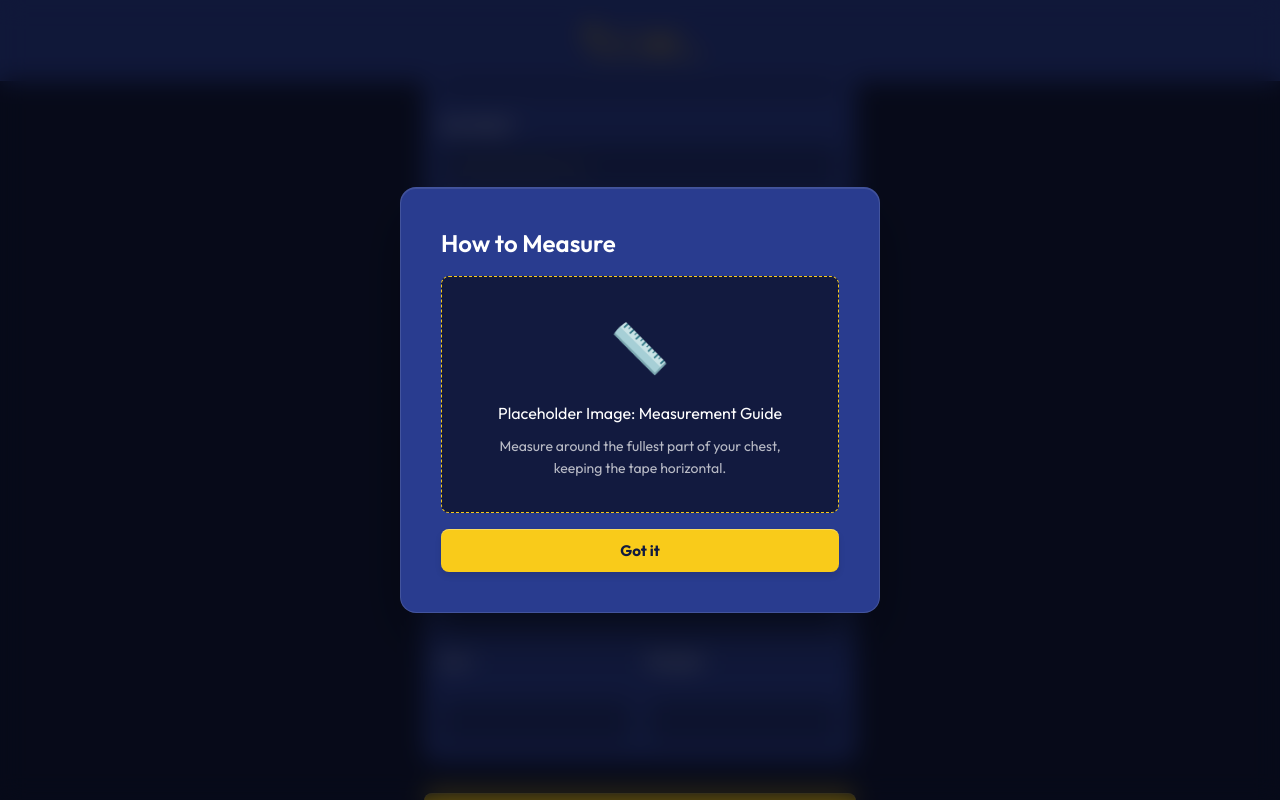
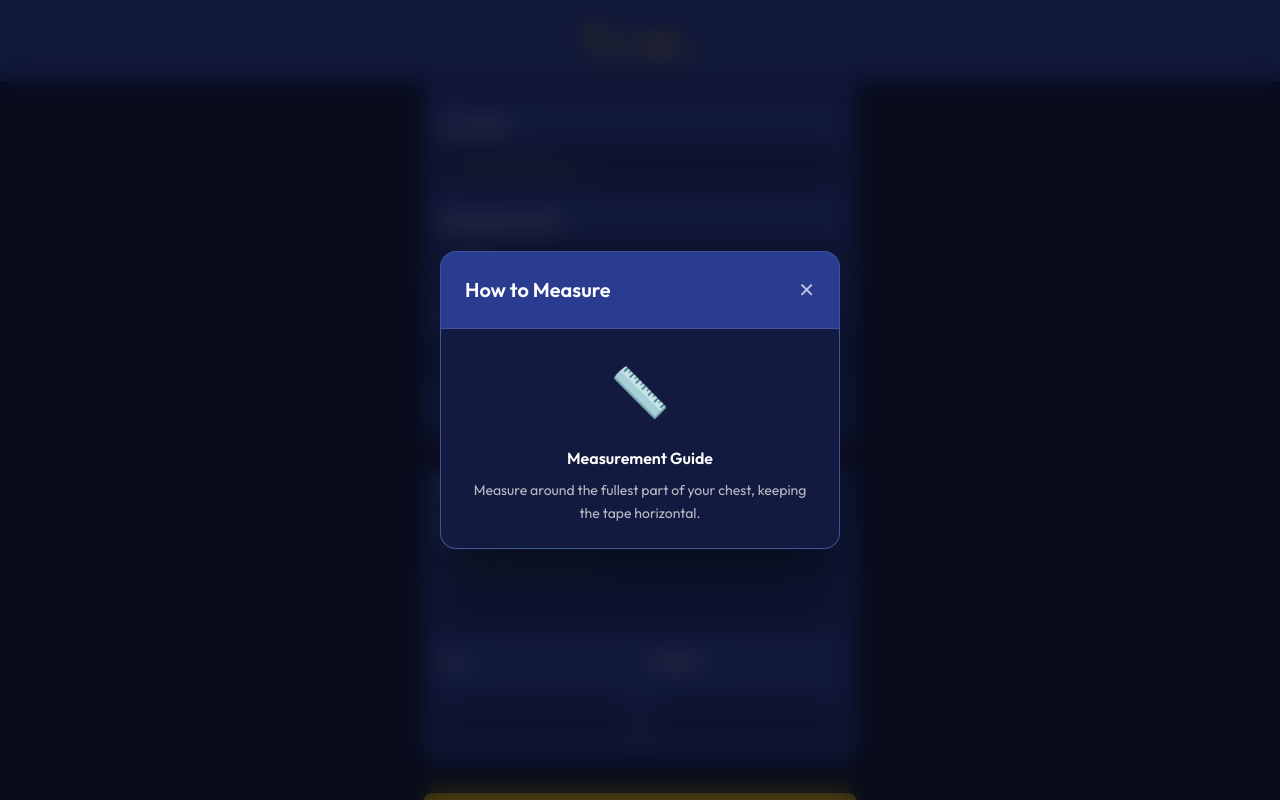
Before and after one commit to Kundan-23/gicl, a React (Vite) app: page /onboarding/step2 in a window 1280 px wide. Both pictures are taken after a click on the button "How to measure yourself?". Shown: the part 801-1601 px from the top of the page. Built offline with nearby package versions, Linux system fonts and the light colour scheme.

Commit message:
Fix jersey dropdown width, update kid sizes table chart, and fix subscription plan input UI

```diff
--- a/src/index.css
+++ b/src/index.css
@@ -212,6 +212,12 @@ textarea {
   background-color: rgba(0, 0, 0, 0.3);
 }
 
+/* Fix for unreadable native dropdown options */
+select.form-input option {
+  background-color: #121A3F; /* Deep Dark Navy */
+  color: #ffffff;
+}
+
 .form-error {
   font-size: 0.75rem;
   color: var(--error);
--- a/src/pages/Admin/PlayerConfig.jsx
+++ b/src/pages/Admin/PlayerConfig.jsx
@@ -115,20 +115,20 @@ const PlayerConfig = () => {
               <div style={{ display: 'flex', gap: '1rem' }}>
                 <div style={{ flex: 1 }}>
                   <label className="text-small text-secondary" style={{ display: 'block', marginBottom: '0.25rem' }}>Plan Name</label>
-                  <input type="text" value={newPlan.name} onChange={e => setNewPlan({...newPlan, name: e.target.value})} className="input-field" style={{ width: '100%', padding: '0.75rem' }} />
+                  <input type="text" value={newPlan.name} onChange={e => setNewPlan({...newPlan, name: e.target.value})} className="form-input" style={{ width: '100%', padding: '0.75rem' }} />
                 </div>
                 <div style={{ flex: 1 }}>
                   <label className="text-small text-secondary" style={{ display: 'block', marginBottom: '0.25rem' }}>Price (₹)</label>
-                  <input type="number" value={newPlan.price} onChange={e => setNewPlan({...newPlan, price: e.target.value})} className="input-field" style={{ width: '100%', padding: '0.75rem' }} />
+                  <input type="number" value={newPlan.price} onChange={e => setNewPlan({...newPlan, price: e.target.value})} className="form-input" style={{ width: '100%', padding: '0.75rem' }} />
                 </div>
               </div>
               <div>
                 <label className="text-small text-secondary" style={{ display: 'block', marginBottom: '0.25rem' }}>Features (comma separated)</label>
-                <input type="text" value={newPlan.features} onChange={e => setNewPlan({...newPlan, features: e.target.value})} className="input-field" style={{ width: '100%', padding: '0.75rem' }} />
+                <input type="text" value={newPlan.features} onChange={e => setNewPlan({...newPlan, features: e.target.value})} className="form-input" style={{ width: '100%', padding: '0.75rem' }} />
               </div>
               <div>
                 <label className="text-small text-secondary" style={{ display: 'block', marginBottom: '0.25rem' }}>Payment Terms & Conditions</label>
-                <textarea value={newPlan.terms} onChange={e => setNewPlan({...newPlan, terms: e.target.value})} className="input-field" style={{ width: '100%', padding: '0.75rem', height: '80px' }} />
+                <textarea value={newPlan.terms} onChange={e => setNewPlan({...newPlan, terms: e.target.value})} className="form-input" style={{ width: '100%', padding: '0.75rem', height: '80px' }} />
               </div>
               <div style={{ display: 'flex', gap: '1rem', justifyContent: 'flex-end' }}>
                 <button className="btn-secondary" onClick={() => setShowPlanForm(false)}>Cancel</button>
--- a/src/pages/PlayerOnboarding/Step2_BasicRegistration.jsx
+++ b/src/pages/PlayerOnboarding/Step2_BasicRegistration.jsx
@@ -48,6 +48,24 @@ const Step2_BasicRegistration = () => {
 
   const currentAge = parseInt(playerProfile.age || '0', 10);
   const isKidSize = currentAge > 0 && currentAge < 16;
+
+  // Myntra-styled kid age groups with measurements
+  const kidSizeData = [
+    { size: '6-7Y', chest: '31.0', length: '20.0', shoulder: '13.0' },
+    { size: '8-9Y', chest: '33.0', length: '21.0', shoulder: '13.0' },
+    { size: '9-10Y', chest: '35.0', length: '22.0', shoulder: '14.0' },
+    { size: '10-11Y', chest: '37.0', length: '24.0', shoulder: '14.0' },
+    { size: '11-12Y', chest: '39.0', length: '25.0', shoulder: '15.0' },
+    { size: '13-14Y', chest: '41.0', length: '26.0', shoulder: '16.0' },
+    { size: '15-16Y', chest: '43.0', length: '27.0', shoulder: '16.0' },
+  ];
+
+  const kidSizes = kidSizeData.map(k => k.size);
+
+  // If kid, use the hardcoded kid sizes. If adult, use the admin config sizes.
+  const displaySizes = currentAge > 0
+    ? (isKidSize ? kidSizes : jerseySizes.filter(size => !size.toLowerCase().includes('kid')))
+    : [];
 
   const handlePhotoUpload = (e) => {
     const file = e.target.files[0];
@@ -241,17 +259,34 @@ const Step2_BasicRegistration = () => {
             rules={{ required: 'Required' }}
             render={({ field }) => (
               <div className="form-group">
-                <label className="form-label">Jersey / T-Shirt Size *</label>
-                <select {...field} className="form-input">
-                  <option value="">--Select--</option>
-                  {jerseySizes.map(size => (
-                    <option key={size} value={size}>{size}</option>
-                  ))}
+                <div style={{ display: 'flex', justifyContent: 'space-between', alignItems: 'center' }}>
+                  <label className="form-label">
+                    {currentAge > 0 && isKidSize ? "SELECT SIZE (Age Group) *" : "Jersey / T-Shirt Size *"}
+                  </label>
+                  {currentAge > 0 && isKidSize && (
+                    <button type="button" onClick={() => setShowMeasureModal(true)} style={{ background: 'none', color: 'var(--brand-accent)', fontSize: '0.875rem', fontWeight: 600 }}>
+                      Size Chart
+                    </button>
+                  )}
+                </div>
+                <select {...field} className="form-input" disabled={currentAge === 0}>
+                  <option value="">
+                    {currentAge === 0 ? "--Select Date Of Birth First--" : "--Select Size--"}
+                  </option>
+                  {currentAge > 0 && displaySizes.map(size => {
+                    if (isKidSize) {
+                      const match = kidSizeData.find(k => k.size === size);
+                      return <option key={size} value={size}>{size} (Chest: {match?.chest}")</option>;
+                    }
+                    return <option key={size} value={size}>{size}</option>;
+                  })}
                 </select>
                 {errors.jerseySize && <span className="form-error">{errors.jerseySize.message}</span>}
-                <button type="button" onClick={() => setShowMeasureModal(true)} style={{ background: 'none', color: 'var(--brand-accent)', textAlign: 'left', fontSize: '0.875rem', marginTop: '0.25rem', textDecoration: 'underline' }}>
-                  How to measure yourself?
-                </button>
+                {(!currentAge || !isKidSize) && (
+                  <button type="button" onClick={() => setShowMeasureModal(true)} style={{ background: 'none', color: 'var(--brand-accent)', textAlign: 'left', fontSize: '0.875rem', marginTop: '0.25rem', textDecoration: 'underline' }}>
+                    How to measure yourself?
+                  </button>
+                )}
               </div>
             )}
           />
@@ -322,15 +357,46 @@ const Step2_BasicRegistration = () => {
               animate={{ scale: 1, y: 0 }}
               exit={{ scale: 0.9, y: 20 }}
               className="modal-content"
+              style={{ maxWidth: isKidSize ? '600px' : '400px', padding: '0', overflow: 'hidden' }}
               onClick={e => e.stopPropagation()}
             >
-              <h2 className="heading-2" style={{ marginBottom: '1rem' }}>How to Measure</h2>
-              <div style={{ backgroundColor: 'var(--bg-color)', padding: '2rem', borderRadius: 'var(--radius-md)', textAlign: 'center', marginBottom: '1rem', border: '1px dashed var(--brand-primary)' }}>
-                <span style={{ fontSize: '3rem' }}>📏</span>
-                <p style={{ marginTop: '1rem' }}>Placeholder Image: Measurement Guide</p>
-                <p className="text-small" style={{ marginTop: '0.5rem' }}>Measure around the fullest part of your chest, keeping the tape horizontal.</p>
+              <div style={{ display: 'flex', justifyContent: 'space-between', alignItems: 'center', padding: '1.5rem', borderBottom: '1px solid var(--border-subtle)', backgroundColor: 'var(--bg-surface)' }}>
+                <h2 className="heading-3">{isKidSize ? "Size Chart" : "How to Measure"}</h2>
+                <button onClick={() => setShowMeasureModal(false)} style={{ background: 'none', color: 'var(--text-secondary)', fontSize: '1.25rem', cursor: 'pointer' }}>✕</button>
               </div>
-              <button className="btn-primary" onClick={() => setShowMeasureModal(false)}>Got it</button>
+
+              <div style={{ padding: '1.5rem', backgroundColor: 'var(--bg-color)' }}>
+                {isKidSize ? (
+                  <div style={{ overflowX: 'auto' }}>
+                    <table style={{ width: '100%', borderCollapse: 'collapse', textAlign: 'center', fontSize: '0.875rem' }}>
+                      <thead>
+                        <tr style={{ color: 'var(--text-secondary)', borderBottom: '1px solid var(--border-subtle)' }}>
+                          <th style={{ padding: '1rem', fontWeight: 600 }}>Size</th>
+                          <th style={{ padding: '1rem', fontWeight: 600 }}>Chest (in)</th>
+                          <th style={{ padding: '1rem', fontWeight: 600 }}>Front Length (in)</th>
+                          <th style={{ padding: '1rem', fontWeight: 600 }}>Across Shoulder (in)</th>
+                        </tr>
+                      </thead>
+                      <tbody>
+                        {kidSizeData.map((row) => (
+                          <tr key={row.size} style={{ borderBottom: '1px solid rgba(255,255,255,0.05)' }}>
+                            <td style={{ padding: '1rem', fontWeight: 600, color: 'var(--brand-primary)' }}>{row.size}</td>
+                            <td style={{ padding: '1rem' }}>{row.chest}</td>
+                            <td style={{ padding: '1rem' }}>{row.length}</td>
+                            <td style={{ padding: '1rem' }}>{row.shoulder}</td>
+                          </tr>
+                        ))}
+                      </tbody>
+                    </table>
+                  </div>
+                ) : (
+                  <div style={{ textAlign: 'center' }}>
+                    <span style={{ fontSize: '3rem' }}>📏</span>
+                    <p style={{ marginTop: '1rem', fontWeight: 600 }}>Measurement Guide</p>
+                    <p className="text-small" style={{ marginTop: '0.5rem', color: 'var(--text-secondary)' }}>Measure around the fullest part of your chest, keeping the tape horizontal.</p>
+                  </div>
+                )}
+              </div>
             </motion.div>
           </motion.div>
         )}
--- a/src/store/useConfigStore.js
+++ b/src/store/useConfigStore.js
@@ -19,7 +19,7 @@ export const useConfigStore = create(
         { id: 11, cat: 'Masters', sub: '55+', color: '#d946ef' },
         { id: 12, cat: 'Masters', sub: '60+', color: '#8b5cf6' }
       ],
-      jerseySizes: ['S', 'M', 'L', 'XL', 'XXL'],
+      jerseySizes: ['Kid-S', 'Kid-M', 'Kid-L', 'S', 'M', 'L', 'XL', 'XXL'],
       battingStyles: ['Right-hand Bat', 'Left-hand Bat'],
       bowlingStyles: ['Right-arm Fast', 'Right-arm Off Spin', 'Left-arm Orthodox', 'Right-arm Leg Spin', 'None'],
       clubs: ['Mumbai Strikers', 'Delhi Capitals Academy', 'Chennai Super Kings Academy', 'Royal Challengers Academy'],
```
